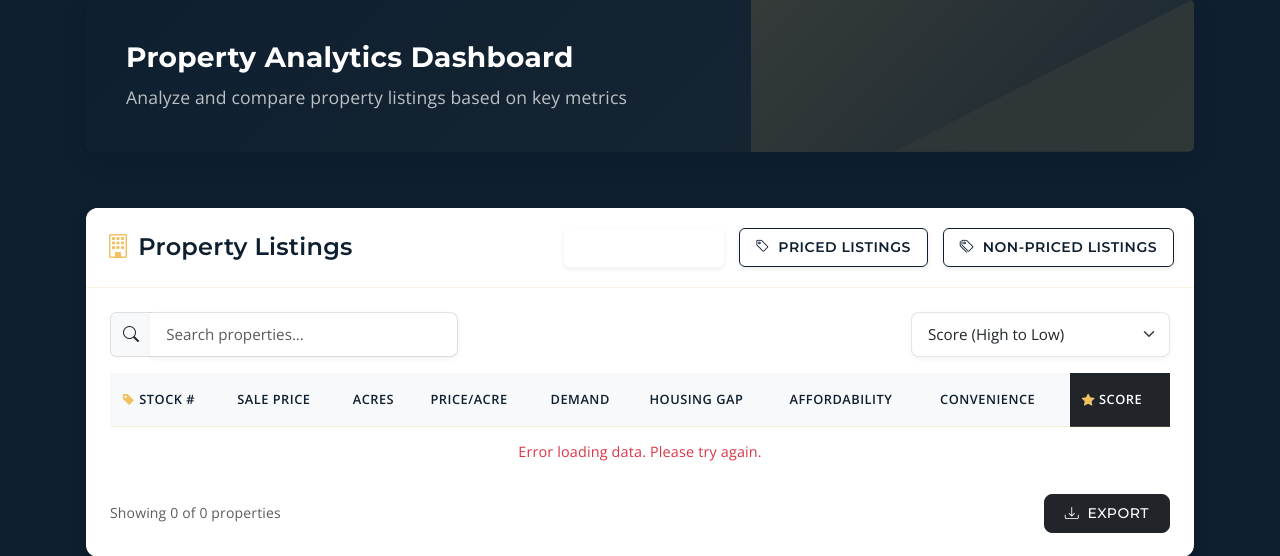
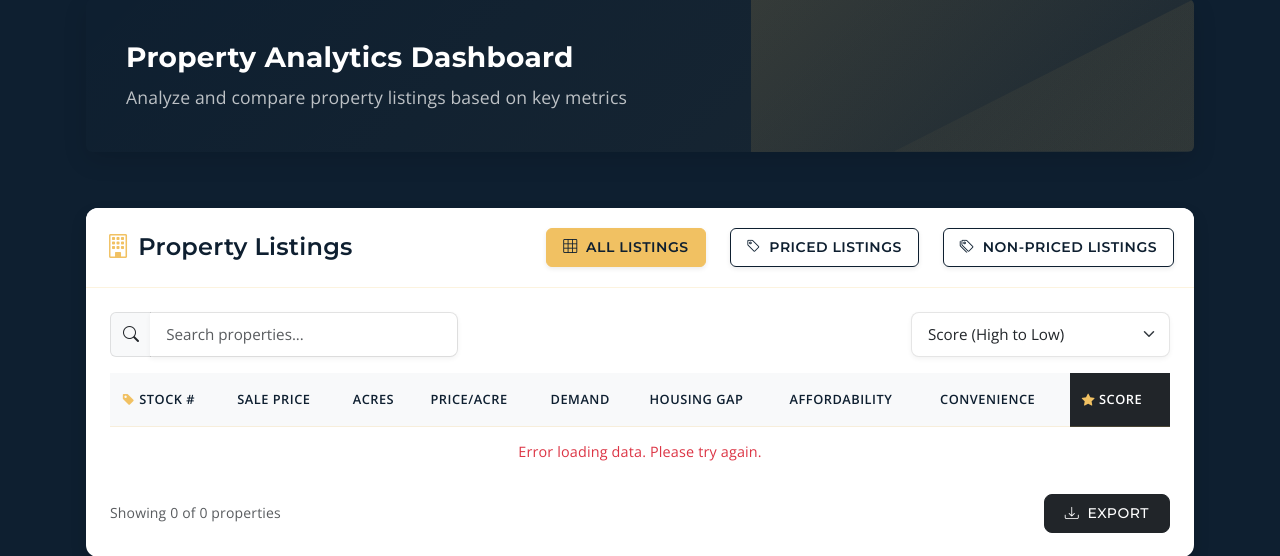
Before and after one commit to maxcpost/Automated_Data-Led_Land_Analysis, a Flask app: page / in a window 1280 px wide. Shown: the part 148-704 px from the top of the page. Run offline with Flask 3, Linux system fonts and the light colour scheme.

Commit message:
Fix filter button styling to maintain consistent colors when selected

```diff
--- a/modules/webui/static/css/premium-brand.css
+++ b/modules/webui/static/css/premium-brand.css
@@ -439,11 +439,30 @@
   box-shadow: none;
 }
 
-.btn-group .btn.active {
-  background-color: var(--adla-accent);
-  border-color: var(--adla-accent);
-  color: var(--adla-dark);
+/* Styles for filter buttons in the dashboard */
+#filter-buttons .btn-primary,
+#filter-buttons .btn.active {
+  background-color: var(--adla-accent) !important;
+  border-color: var(--adla-accent) !important;
+  color: var(--adla-dark) !important;
   font-weight: 600;
+}
+
+#filter-buttons .btn-outline-primary,
+#filter-buttons .btn:not(.active) {
+  border-color: var(--adla-dark) !important;
+  color: var(--adla-dark) !important;
+  background-color: transparent !important;
+}
+
+#filter-buttons .btn:not(.active):hover {
+  background-color: rgba(14, 31, 48, 0.1) !important;
+  border-color: var(--adla-dark) !important;
+}
+
+/* Additional styling for proper spacing in button groups */
+#filter-buttons.btn-group .btn + .btn {
+  margin-left: 0.5rem !important;
 }
 
 /* ===== BADGES & INDICATORS ===== */
@@ -770,6 +789,11 @@
   color: var(--adla-accent) !important;
 }
 
+/* Ensure spinners always use accent color */
+.spinner-border.text-primary {
+  color: var(--adla-accent) !important;
+}
+
 .bg-primary {
   background-color: var(--adla-accent) !important;
 }
```
